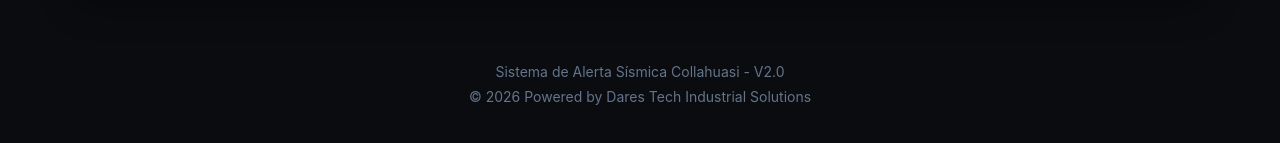
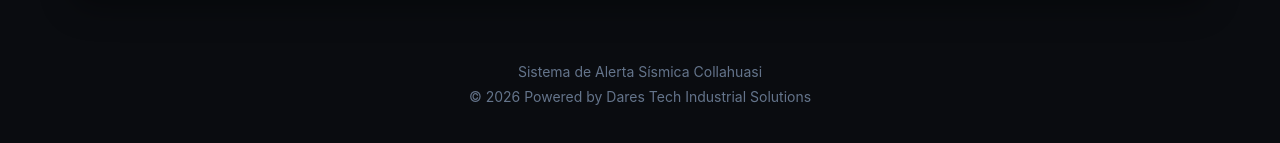
Before and after one commit to josesalgadoDev1/sismo-dashboard, a Next.js app: page / in a window 1280 px wide. Shown: the part 621-764 px from the top of the page. Built offline with nearby package versions, Linux system fonts and the light colour scheme; no server answers; the database is empty.

Commit message:
Ajuste estético footer

```diff
--- a/src/app/page.tsx
+++ b/src/app/page.tsx
@@ -403,7 +403,7 @@ export default function Home() {
       </section>
 
       <footer style={{marginTop: '4rem', textAlign: 'center', color: '#64748b', fontSize: '0.875rem'}}>
-        <div style={{marginBottom: '0.5rem'}}>Sistema de Alerta Sísmica Collahuasi - V2.0</div>
+        <div style={{marginBottom: '0.5rem'}}>Sistema de Alerta Sísmica Collahuasi</div>
         &copy; 2026 Powered by Dares Tech Industrial Solutions
       </footer>
     </main>
```
